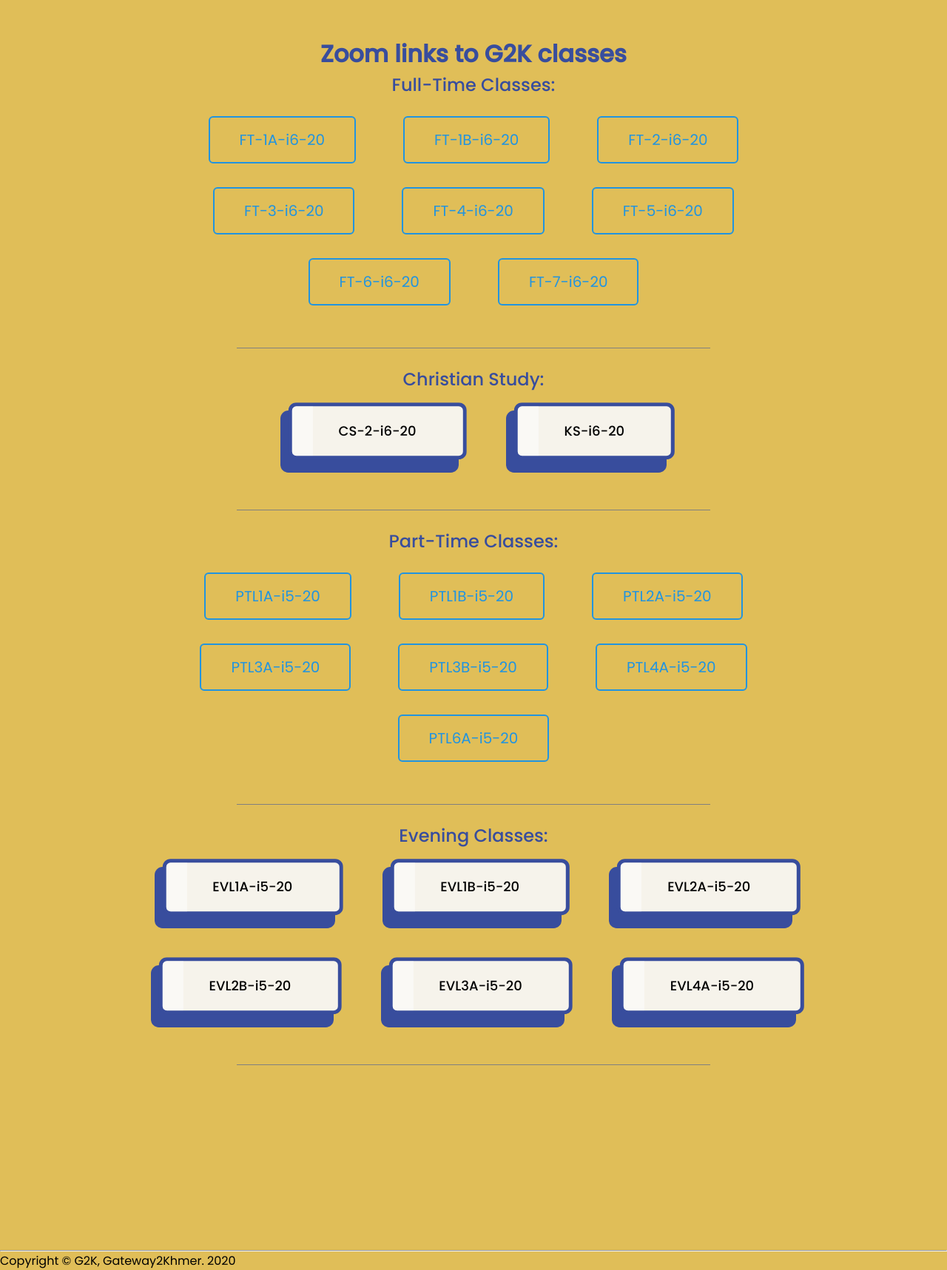
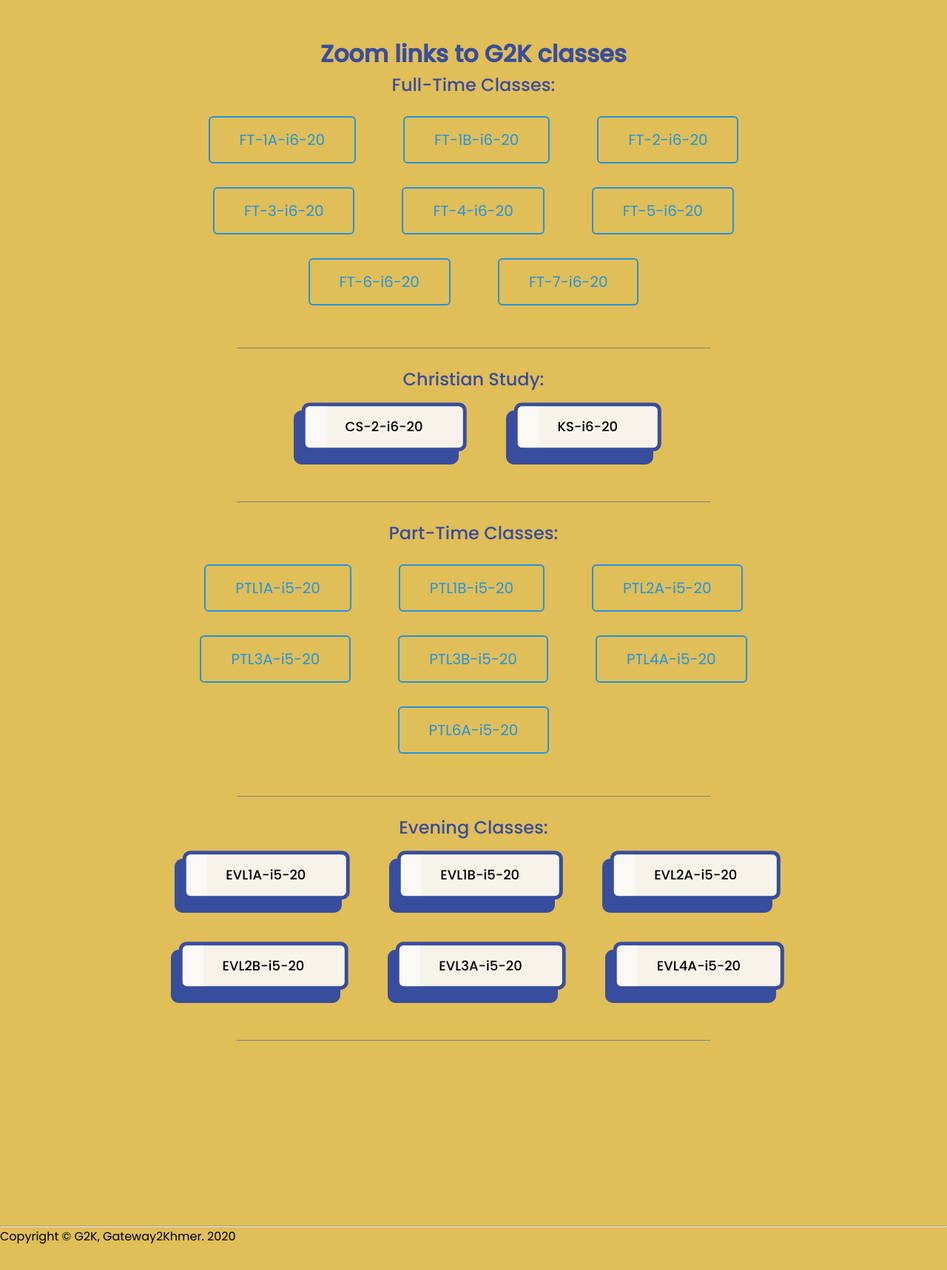
Before and after one commit to tech-g2k/Zoom-links, a Jekyll site: the page built from index.html, in a window 1280 px wide. Shown: the whole page at 74% size. Built offline with Jekyll 4.4.1, drawn with Linux system fonts in a browser that asks for light colours; after the commit the page ends 1684 px from its top, so only the background shows below that.

Commit message:
Reduce the size of the push buttons

```diff
--- a/css/shiny-button.css
+++ b/css/shiny-button.css
@@ -114,7 +114,7 @@ h1 {
   background-color: #F6F3EB;
   border-radius: 0.6em;
   border: 0.3em solid #384D9D;
-  padding: 1.1em 3.5em;
+  padding: 0.8em 3.0em;
   cursor: pointer;
   /*text-transform: uppercase;*/
   user-select: none;
```
